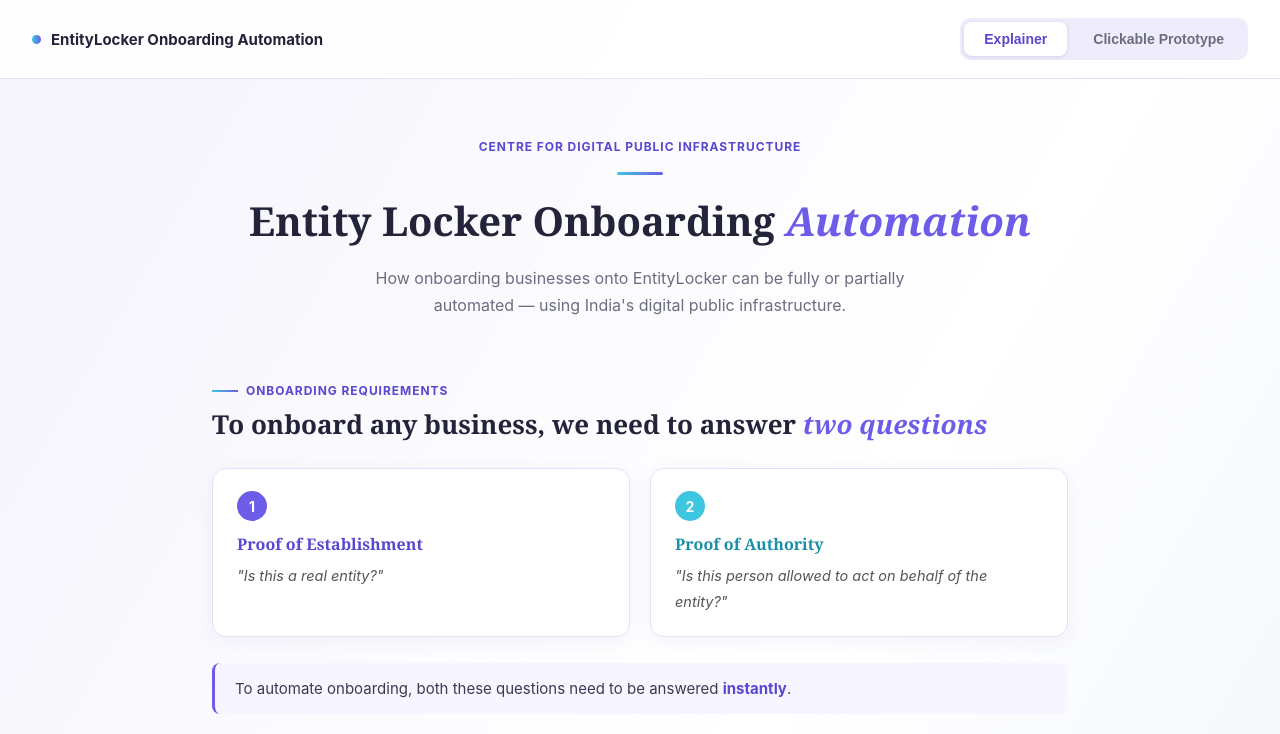
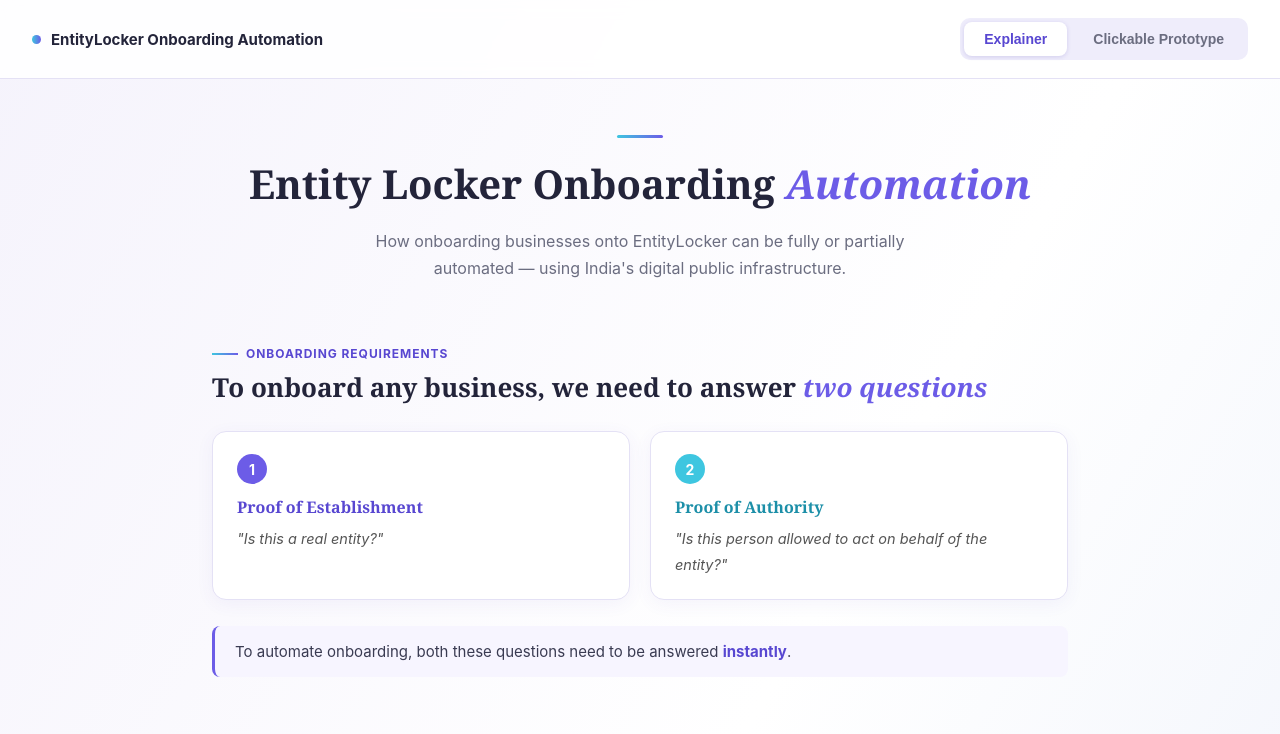
Before and after one commit to kaushalmohan/entity_locker_onboarding_automation, a plain HTML site: page index.html in a window 1280 px wide. Shown: the top 734 px of the page. Drawn offline with Linux system fonts and the light colour scheme.

Commit message:
Update index.html
removed CDPI branding

```diff
--- a/index.html
+++ b/index.html
@@ -246,7 +246,6 @@
   <div class="explainer">
 
     <div class="ex-hero">
-      <div class="kicker">Centre for Digital Public Infrastructure</div>
       <div class="bar"></div>
       <h1>Entity Locker Onboarding <em>Automation</em></h1>
       <p class="lede">How onboarding businesses onto EntityLocker can be fully or partially automated — using India's digital public infrastructure.</p>
```
